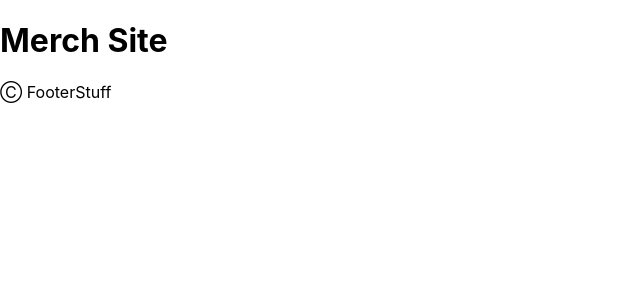
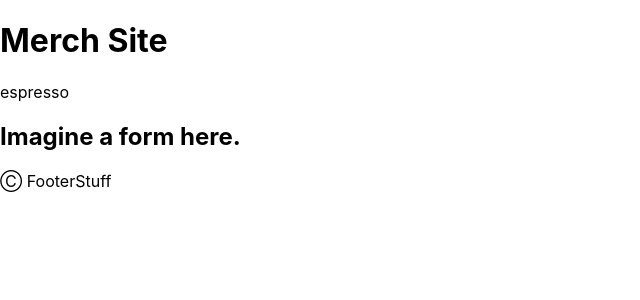
Before and after one commit to kristinaht/coffee-merch, a React (Create React App) app: page / in a window 1280 px wide. Shown: the top 300 px of the page, without its empty margins (0-640 px from the left). Built offline with nearby package versions, Linux system fonts and the light colour scheme.

Commit message:
add CoffeeList and NewCoffeeForm to CoffeeControl render method

```diff
--- a/src/components/CoffeeControl.js
+++ b/src/components/CoffeeControl.js
@@ -13,7 +13,8 @@ class CoffeeControl extends React.Component {
   render(){
     return(
       <React.Fragment>
-
+        <CoffeeList />
+        <NewCoffeeForm />
       </React.Fragment>
     )
   }
```
